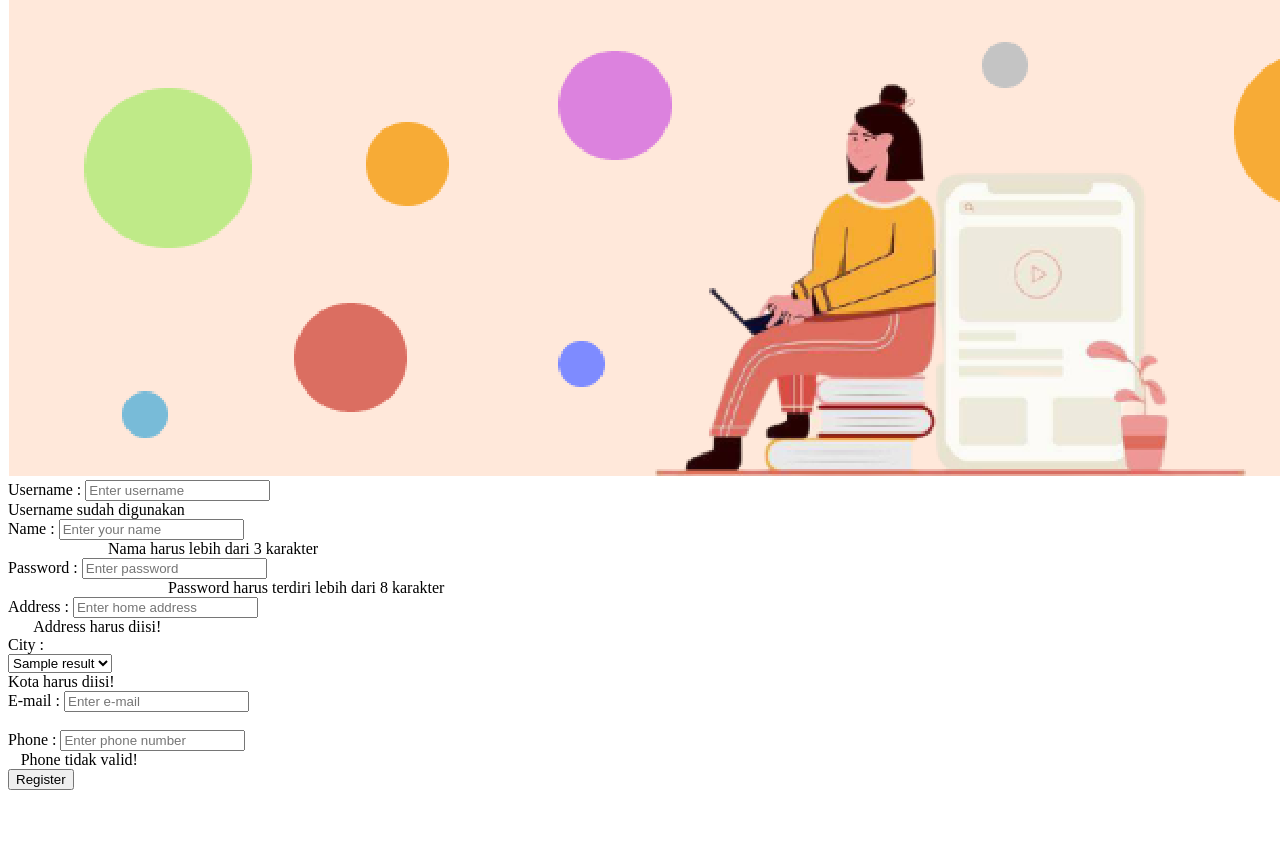
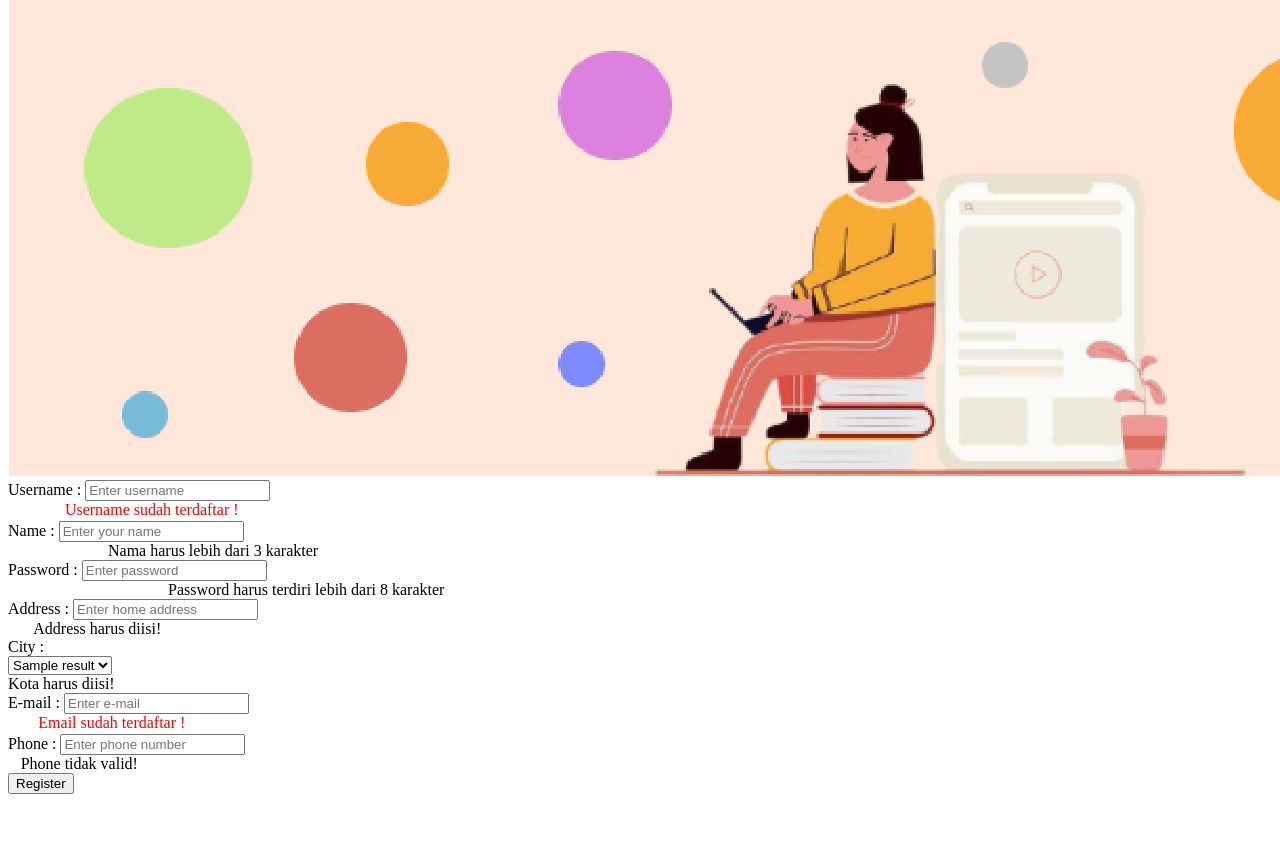
Before and after one commit to NadiaClarissaHermawan/StudieKuy-Online-Course, a PHP site: template view/userRegister.php in a window 1280 px wide; the page is wider, and only the part inside the window is pictured. Shown: the part 181-1025 px from the top of that part. Before the commit the page ends 971 px from the top of that part, so only its background shows below. Run offline with PHP 8.4, Linux system fonts and the light colour scheme; the visitor is signed in with stand-in values (Sample User, id 1); the template is opened without the code that fills it: most values are stand-ins (such as "Sample title", 1, 10 or a date in 2020).

Commit message:
register fix error input handler

```diff
--- a/router.php
+++ b/router.php
@@ -57,7 +57,8 @@
             case $baseURL.'/adminLogin':
                 require_once "control/adminLoginController.php";
                 $loginCtrl = new adminLoginController();
-                echo $loginCtrl->view_adminLoginPage();
+                echo $loginCtrl->view_adminLoginpage();
+                break;
             case $baseURL.'/profileEdit':
                 require_once "control/userProfileController.php";
                 $userProfileCtrl = new userProfileController();
--- a/view/indexAdmin.php
+++ b/view/indexAdmin.php
@@ -1,3 +1,5 @@
+
+
 <div id="contentMainPage">
     <!-- blok coklat paling atas  -->
     <div class="content1">
--- a/view/userRegister.php
+++ b/view/userRegister.php
@@ -1,12 +1,21 @@
 <!DOCTYPE html>
 <body>
 	<form method="POST" action="userRegister">
-		<!-- kalau  -->
+		<!-- kalau  ada duplikasi-->
 		<?php
-			if(isset($_SESSION['duplicate']) && $_SESSION['duplicate'] == 0){
-				echo ' <div id="error" hidden >Username duplicate</div>';
-			}else if(isset($_SESSION['duplicate']) && $_SESSION['duplicate'] == 00){
-				echo ' <div id="error" hidden >Email duplicate</div>';
+			if (session_status() == PHP_SESSION_NONE) {
+				session_start();
+			}
+
+			if(isset($_SESSION['duplicate']) && $_SESSION['duplicate'] === "0"){
+				session_destroy();
+				echo ' <div id="error" hidden >UsernameEmail</div>';
+			}else if(isset($_SESSION['duplicate']) && $_SESSION['duplicate'] === "00"){
+				session_destroy();
+				echo ' <div id="error" hidden >Username</div>';
+			}else if(isset($_SESSION['duplicate']) && $_SESSION['duplicate'] === "000"){
+				session_destroy();
+				echo ' <div id="error" hidden >Email</div>';
 			}
 		?>
 		<div id="main" style="margin-top: 180px;">
@@ -17,9 +26,7 @@
 					<span style="width: 7px;" class="hurufSedang">:</span>
 					<input type="text" class="kotakInput" id="uname" name="uname" placeholder="Enter username" oninput="checkUName()" />
 				</div>
-				<div class="rowLogin">
-	                <span class="errorMessage" id="userError"></span>
-	            </div>
+				<div class="rowLogin errorMessage" id="userError"style="height: 20px; color:red"></div>
 
 				<div class="rowLogin tulisanCoklat">
 					<label for="urealname" class="txt hurufSedang">Name</label>
@@ -70,9 +77,7 @@
 					<span style="width: 7px;"  class="hurufSedang">:</span>
 					<input type="text" class="kotakInput" id="uemail" name="uemail" placeholder="Enter e-mail" oninput="checkEmail()" />
 				</div>
-				<div class="rowLogin">
-	                <span class="errorMessage" id="emailError" style="margin-left: 1%;"></span>
-	            </div>
+				<div class="rowLogin errorMessage" id="emailError"style="height: 20px; color:red; margin-left:0px"></div>
 
 				<div class="rowLogin tulisanCoklat">
 					<label for="uphone" class="txt hurufSedang">Phone</label>
@@ -161,14 +166,32 @@
         }
 
 		function errorHandler(){
-			if(dupli.textContent === 'Username duplicate'){
-				idU.textContent = 'Username sudah digunakan';
+			console.log(dupli.textContent);
+			if(dupli.textContent === 'UsernameEmail'){
+				idU.textContent = 'Username sudah terdaftar !';
+				idU.style.marginLeft = "4.5%";
 				idU.classList.remove('errorMessage');
+
+				idEmail.textContent = 'Email sudah terdaftar !';
+				idEmail.classList.remove('errorMessage');
+				idEmail.style.marginLeft = "2.4%";
+
 				dupli.textContent = "";
-			}else if(dupli.textContent === 'Email duplicate'){
-				idEmail.textContent = 'Email sudah digunakan';
+
+			}else if(dupli.textContent === 'Username'){
+				idU.textContent = 'Username sudah terdaftar !';
+				idU.classList.remove('errorMessage');
+				idU.style.marginLeft = "4.5%";
+				dupli.textContent = "";
+
+			}else if(dupli.textContent = 'Email'){
+				idEmail.textContent = 'Email sudah terdaftar !';
 				idEmail.classList.remove('errorMessage');
+				idEmail.style.marginLeft = "2.4%";
 				dupli.textContent = "";
+
+			}else{
+				return;
 			}
 		}
 
```
Also changed, not shown: control/registerUserController.php (+11 -6 lines), view/pertanyaan.php (added, +17 -0 lines).
